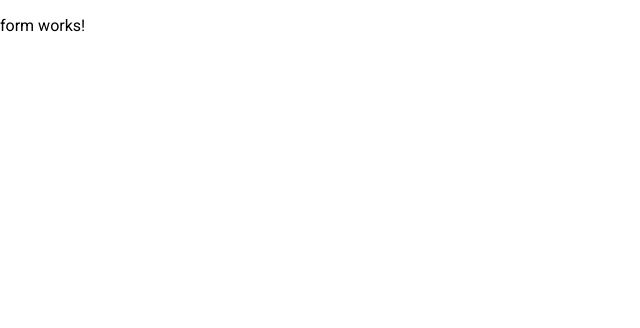
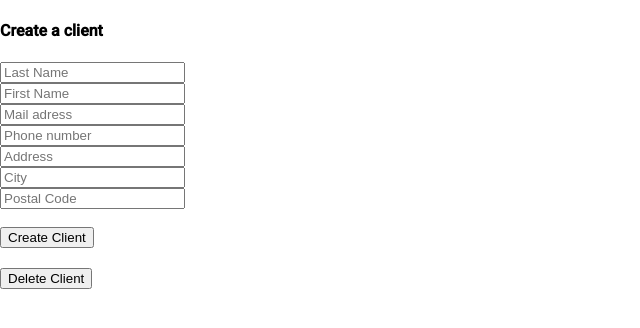
Before and after one commit to Radjquit/MAA_Front_ProxyBank, an Angular app: page /form in a window 1280 px wide. Shown: the top 328 px of the page, without its empty margins (0-640 px from the left). Built offline with nearby package versions, Linux system fonts and the light colour scheme.

Commit message:
component création qui fonctionne front+back

```diff
--- a/src/app/form/form.component.html
+++ b/src/app/form/form.component.html
@@ -1 +1,14 @@
-<p>form works!</p>
+<form #mainForm = "ngForm">
+    <h4>Create a client</h4>
+    <input [(ngModel)]="client.identity.lastName" class="formText" placeholder="Last Name" name="lastName"/> <br>
+    <input [(ngModel)]="client.identity.firstName" class="formText" placeholder="First Name" name="firstName"/> <br>
+    <input [(ngModel)]="client.contactDetails.mail" class="formText" placeholder="Mail adress" name="mail"/> <br>
+    <input [(ngModel)]="client.contactDetails.phoneNumber" class="formText" placeholder="Phone number" name="phoneNumber"/> <br>
+    <input [(ngModel)]="client.contactDetails.address" class="formText" placeholder="Address" name="address"/> <br>
+    <input [(ngModel)]="client.contactDetails.city" class="formText" placeholder="City" name="city"/> <br>
+    <input [(ngModel)]="client.contactDetails.postalCode" class="formText" placeholder="Postal Code" name="postalCode"/> <br>
+<h3></h3>
+</form>
+<button (click)="createClient()">Create Client</button>
+<h2></h2>
+<button (click)="deleteClient()">Delete Client</button>
--- a/src/app/form/form.component.ts
+++ b/src/app/form/form.component.ts
@@ -1,10 +1,45 @@
-import { Component } from '@angular/core';
+import { Component, Input, OnInit } from '@angular/core';
+import { Client } from '../model/client';
+import { Identity } from '../model/identity';
+import { ClientService } from '../services/client.service';
+import { Router, RouterLink } from '@angular/router';
+import { ContactDetails } from '../model/contact-details';
+import { BankClient } from '../model/bank-client';
+import { BankClientService } from '../services/bank-client.service';
 
 @Component({
   selector: 'app-form',
   templateUrl: './form.component.html',
   styleUrl: './form.component.css'
 })
-export class FormComponent {
+export class FormComponent implements OnInit{
+
+
+  @Input()
+  client: BankClient = new BankClient();
+
+
+  constructor(public service: BankClientService, public router : Router){
+  }
+
+  createClient() {
+    console.log(this.client);
+
+    this.service.createClient(this.client).subscribe((data: {}) => {
+      this.router.navigate(['/list']);
+  });
+  }
+
+  updateClient() {
+
+
+  }
+
+  deleteClient() {
+
+  }
+
+  ngOnInit(): void {;
+  }
 
 }
--- a/src/app/model/bank-client.ts
+++ b/src/app/model/bank-client.ts
@@ -1,2 +1,8 @@
+import { ContactDetails } from "./contact-details";
+import { Identity } from "./identity";
+
 export class BankClient {
+    id!: number;
+    identity: Identity = new Identity();
+    contactDetails: ContactDetails = new ContactDetails();
 }
--- /dev/null
+++ b/src/app/services/bank-client.service.ts
@@ -0,0 +1,40 @@
+import { HttpClient, HttpHeaders } from '@angular/common/http';
+import { Injectable } from '@angular/core';
+import { Observable, catchError, throwError } from 'rxjs';
+import { BankClient } from '../model/bank-client';
+
+@Injectable({
+  providedIn: 'root'
+})
+export class BankClientService {
+
+  endpoint = 'http://localhost:8080';
+
+    constructor(private http: HttpClient) { }
+
+     httpOptions = {
+        headers: new HttpHeaders({
+             'Content-Type': 'application/json',
+            'Access-Control-Allow-Origin' : '*'
+        })
+    }
+
+    createClient(client:BankClient): Observable<BankClient> {
+      return this.http.post<BankClient>(this.endpoint + '/clients', JSON.stringify(client), this.httpOptions)
+          .pipe(
+              catchError(this.handleError)
+          )
+    }
+
+  handleError(error:any) {
+    let errorMessage = '';
+    if (error.error instanceof ErrorEvent) {
+        errorMessage = error.error.message;
+    } else {
+        errorMessage = `Error Code: ${error.status}\nMessage: ${error.message}`;
+    }
+    window.alert(errorMessage);
+    return throwError(() => new Error(errorMessage));
+  }
+
+}
```
Also changed, not shown: 1 other file (tests, documents, lock files or other folders).
